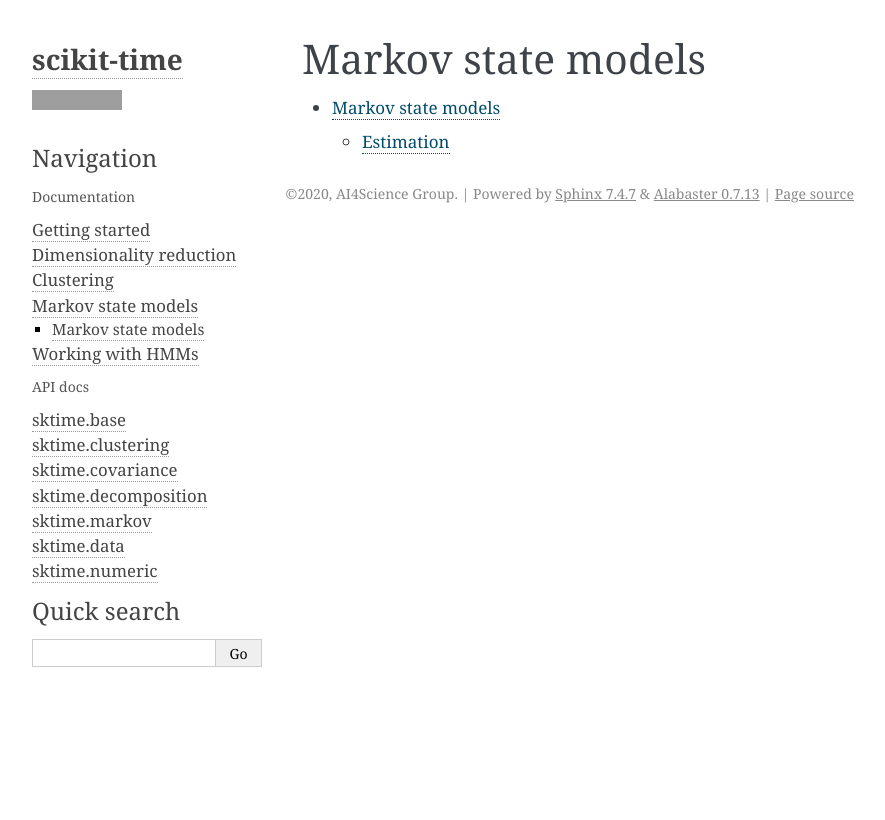
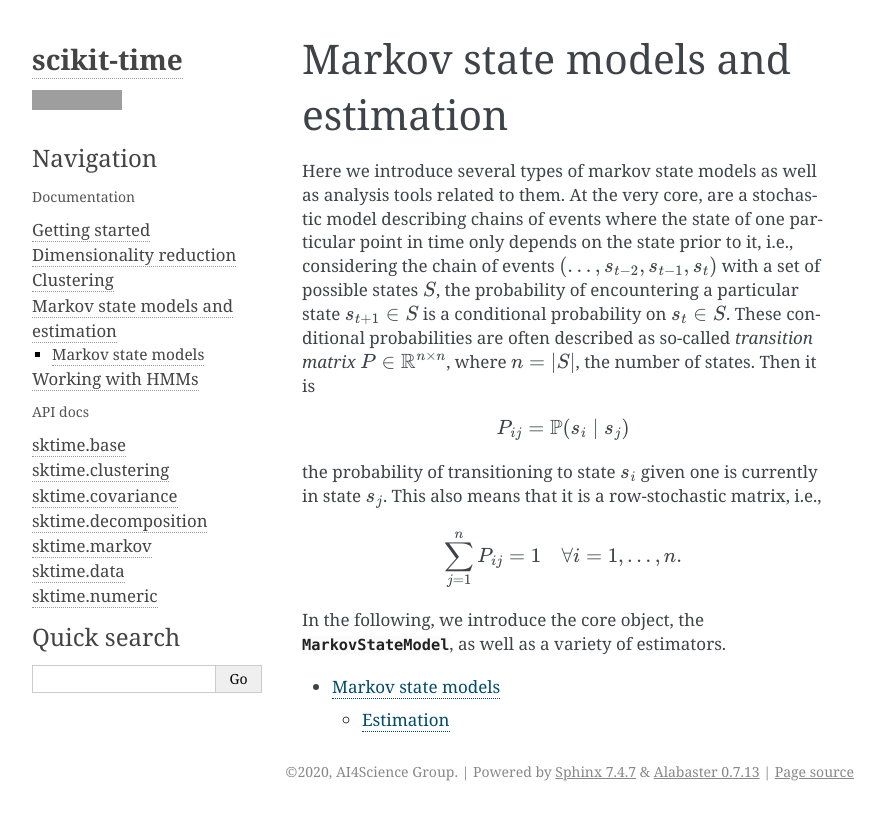
Before and after one commit to deeptime-ml/deeptime, a Sphinx documentation site: the page built from docs/source/index_msm.rst, in a window 1280 px wide. Shown: the top 820 px of the page, without its empty margins (202-1087 px from the left). Built offline with Sphinx 7.4.7, drawn with Linux system fonts in a browser that asks for light colours; grey boxes are pictures that could not be loaded.

Commit message:
[docs|msm] wip

```diff
--- a/docs/source/index_msm.rst
+++ b/docs/source/index_msm.rst
@@ -1,6 +1,24 @@
-===================
-Markov state models
-===================
+==================================
+Markov state models and estimation
+==================================
+
+Here we introduce several types of markov state models as well as analysis tools related to them. At the very core,
+are a stochastic model describing chains of events where the state of one particular point in time only depends on
+the state prior to it, i.e., considering the chain of events :math:`(\ldots,s_{t-2}, s_{t-1}, s_t)` with a set of
+possible states :math:`S`, the probability of encountering a particular state :math:`s_{t+1}\in S` is a conditional
+probability on :math:`s_t\in S`.
+These conditional probabilities are often described as so-called
+*transition matrix* :math:`P\in \mathbb{R}^{n\times n}`, where :math:`n = |S|`, the number of states. Then it is
+
+.. math::  P_{ij} = \mathbb{P}(s_i \mid s_j)
+
+the probability of transitioning to state :math:`s_i` given one is currently in state :math:`s_j`. This also means that
+it is a row-stochastic matrix, i.e.,
+
+.. math:: \sum_{j=1}^n P_{ij} = 1 \quad\forall i=1,\ldots,n.
+
+In the following, we introduce the core object, the :class:`MarkovStateModel <sktime.markov.msm.MarkovStateModel>`,
+as well as a variety of estimators.
 
 .. toctree::
     :maxdepth: 2
```
